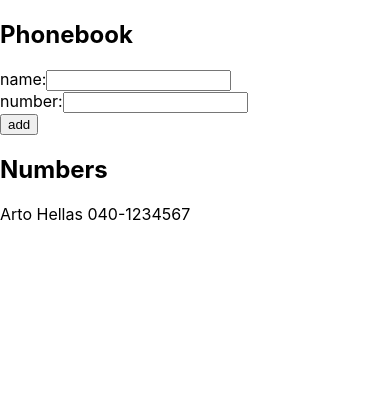
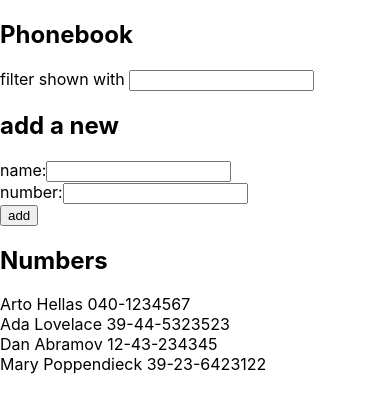
Before and after one commit to 1van0v/fullstack_open, a React (Create React App) app in the folder part_2/phonebook/: page / in a window 390 px wide. Shown: the top 412 px of the page. Built offline with nearby package versions, Linux system fonts and the light colour scheme.

Commit message:
2.9 phonebook step4

```diff
--- a/part_2/phonebook/src/App.jsx
+++ b/part_2/phonebook/src/App.jsx
@@ -3,13 +3,14 @@ import './App.css';
 
 function App() {
   const [persons, setPersons] = useState([
-    {
-      name: 'Arto Hellas',
-      number: '040-1234567'
-    }
+    { name: 'Arto Hellas', number: '040-1234567' },
+    { name: 'Ada Lovelace', number: '39-44-5323523' },
+    { name: 'Dan Abramov', number: '12-43-234345' },
+    { name: 'Mary Poppendieck', number: '39-23-6423122' }
   ]);
   const [newName, setNewName] = useState('');
   const [newNumber, setNewNumber] = useState('');
+  const [search, setSearch] = useState('');
 
   function addPerson(e) {
     e.preventDefault();
@@ -25,6 +26,11 @@ function App() {
   return (
     <div>
       <h2>Phonebook</h2>
+      <div>
+        <label htmlFor="search">filter shown with </label>
+        <input id="search" onChange={(e) => setSearch(e.target.value.toLowerCase())} />
+      </div>
+      <h2>add a new</h2>
       <form onSubmit={addPerson}>
         <div>
           <label htmlFor="name">name:</label>
@@ -37,11 +43,13 @@ function App() {
         <button>add</button>
       </form>
       <h2>Numbers</h2>
-      {persons.map(({ name, number }) => (
-        <div key={name}>
-          {name} {number}
-        </div>
-      ))}
+      {persons
+        .filter(({ name }) => name.toLowerCase().includes(search))
+        .map(({ name, number }) => (
+          <div key={name}>
+            {name} {number}
+          </div>
+        ))}
     </div>
   );
 }
```
